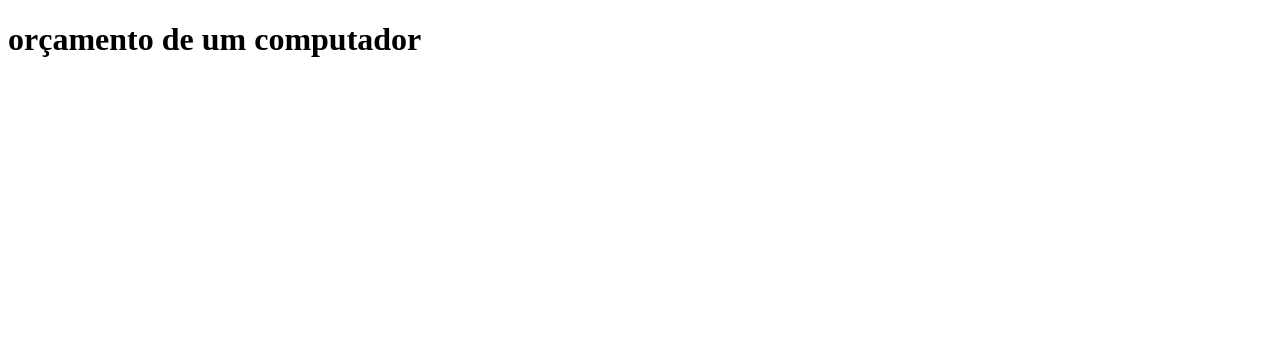
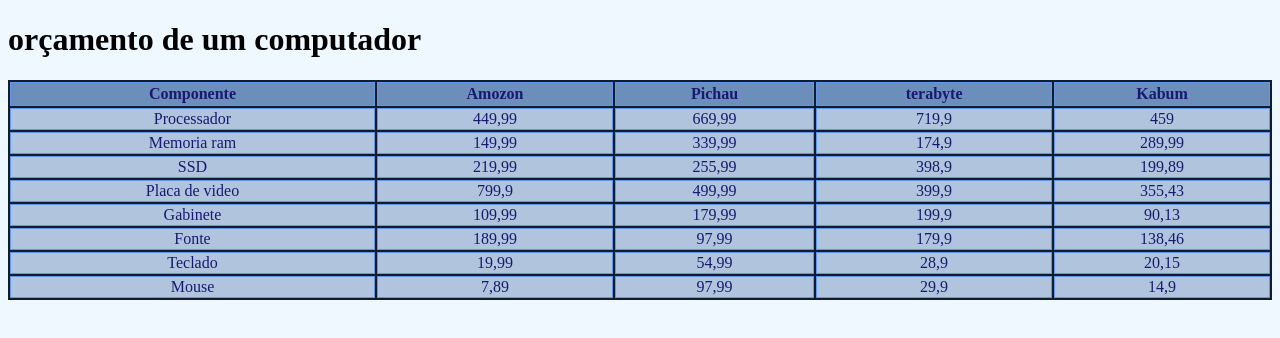
Before and after one commit to malubeat/siteArquiretura, a plain HTML site: page orcamento.html in a window 1280 px wide. Drawn offline with Linux system fonts and the light colour scheme.

Commit message:
adicionando tabela de orçamento

```diff
--- a/orcamento.html
+++ b/orcamento.html
@@ -3,10 +3,75 @@
 <head>
     <meta charset="UTF-8">
     <meta name="viewport" content="width=device-width, initial-scale=1.0">
+    <link rel="stylesheet" href="orgamento.css">
     <title>Orçamento</title>
 </head>
 <body>
     <h1>orçamento de um computador</h1>
-
+    <table>
+        <tr>
+            <th>Componente</th>
+            <th>Amozon</th>
+            <th>Pichau</th>
+            <th>terabyte</th>
+            <th>Kabum</th>
+        </tr>
+        <tr>
+            <td>Processador</td>
+            <td>449,99</td>
+            <td>669,99</td>
+            <td>719,9</td>
+            <td>459</td>
+        </tr>
+        <tr>
+            <td>Memoria ram</td>
+            <td>149,99</td>
+            <td>339,99</td>
+            <td>174,9</td>
+            <td>289,99</td>
+        </tr>
+        <tr>
+            <td>SSD</td>
+            <td>219,99</td>
+            <td>255,99</td>
+            <td>398,9</td>
+            <td>199,89</td>
+        </tr>
+        <tr>
+            <td>Placa de video</td>
+            <td>799,9</td>
+            <td>499,99</td>
+            <td>399,9</td>
+            <td>355,43</td>
+        </tr>
+        <tr>
+            <td>Gabinete</td>
+            <td>109,99</td>
+            <td>179,99</td>
+            <td>199,9</td>
+            <td>90,13</td>
+        </tr>
+        <tr>
+            <td>Fonte</td>
+            <td>189,99</td>
+            <td>97,99</td>
+            <td>179,9</td>
+            <td>138,46</td>
+        </tr>
+        <tr>
+            <td>Teclado</td>
+            <td>19,99</td>
+            <td>54,99</td>
+            <td>28,9</td>
+            <td>20,15</td>
+        </tr>
+        <tr>
+            <td>Mouse</td>
+            <td>7,89</td>
+            <td>97,99</td>
+            <td>29,9</td>
+            <td>14,9</td>
+        </tr>
+    </table>
 </body>
 </html>
--- /dev/null
+++ b/orgamento.css
@@ -0,0 +1,21 @@
+td{
+    border: 1px solid cornflowerblue;
+    padding 6px;
+    text-align: center;
+    background-color:#B0C4DE;
+    color: #191970;
+}
+th{
+    border: 1px solid cornflowerblue;
+    padding: 2px;
+    text-align: center;
+    background-color:#6c8ebb;
+    color: #191970;
+}
+table{
+    background-color: #0f1d30;
+    width: 100%;
+}
+body{
+    background-color: aliceblue;
+}
```
